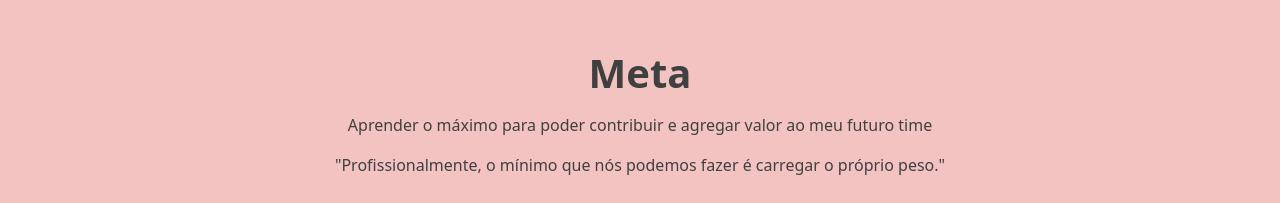
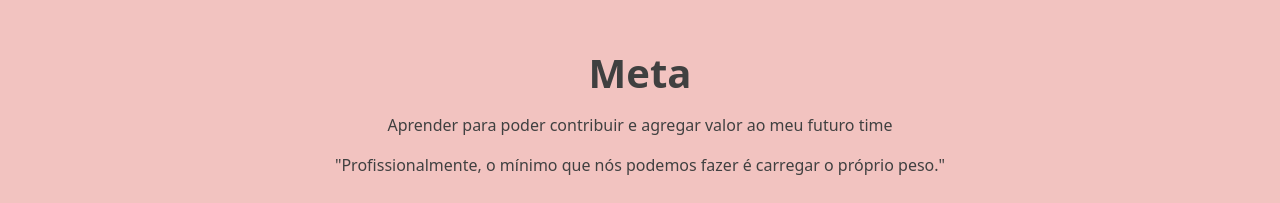
Before and after one commit to joaoctaviosantiago/apresentacao, a plain HTML site: page index.html in a window 1280 px wide. Shown: the part 2707-2910 px from the top of the page. Drawn offline with nearby package versions, Linux system fonts and the light colour scheme.

Commit message:
Add files via upload

```diff
--- a/index.html
+++ b/index.html
@@ -96,7 +96,7 @@
             <div class="d-flex flex-column justify-content-center align-items-center">
                 <div class="text-center my-5">
                     <h1 class="fw-bold pb-2">Meta</h1>
-                    <p>Aprender o máximo para poder contribuir e agregar valor ao meu futuro time</p>
+                    <p>Aprender para poder contribuir e agregar valor ao meu futuro time</p>
                     <p class="">"Profissionalmente, o mínimo que nós podemos fazer é carregar o próprio peso."</p>
                 </div>
                 <div class="text-center my-5">
```
